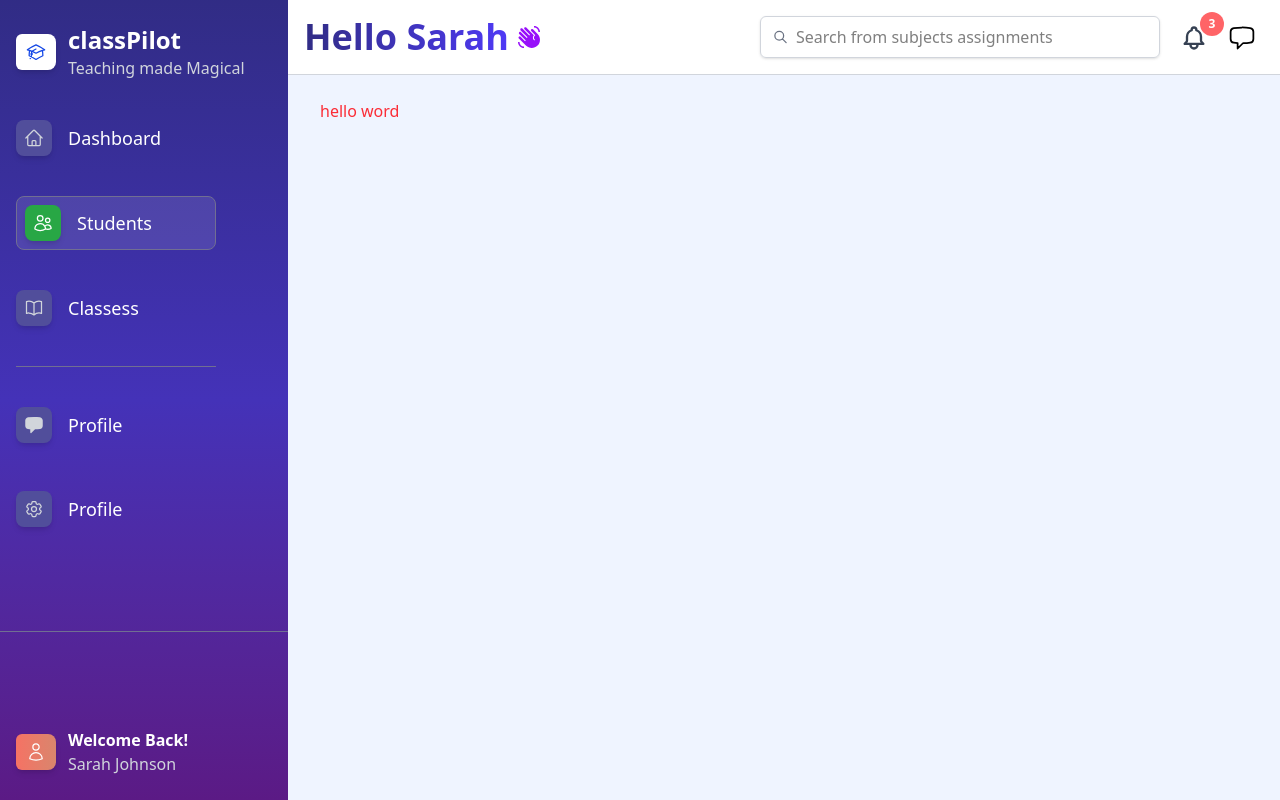
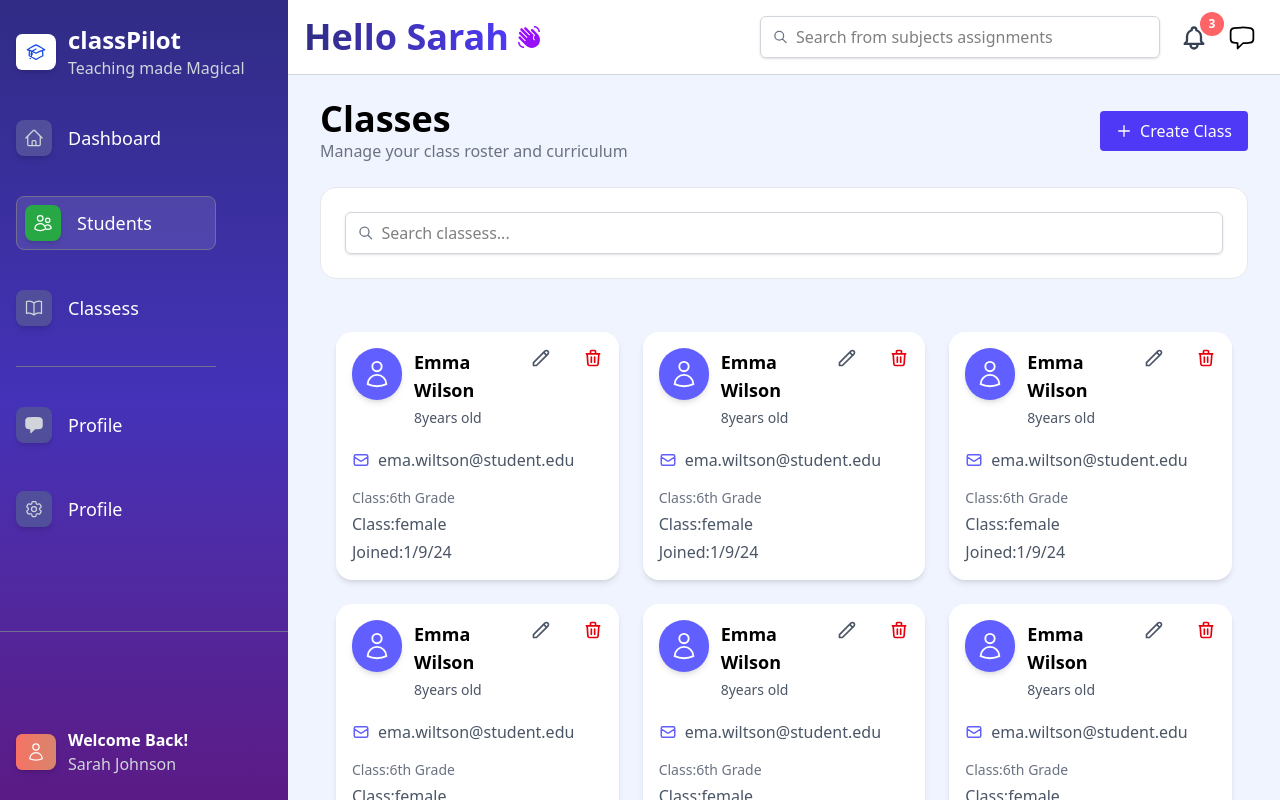
Before and after one commit to shukri-mo/Class_Pilot_Demo, a React (Vite) app: page /students in a window 1280 px wide. Built offline with nearby package versions, Linux system fonts and the light colour scheme.

Commit message:
addedd student  content

```diff
--- a/src/pages/Students.jsx
+++ b/src/pages/Students.jsx
@@ -1,10 +1,124 @@
+import {
+  HiOutlineAcademicCap,
+  HiOutlineBookOpen,
+  HiOutlineCalendar,
+  HiOutlineMail,
+  HiOutlinePencil,
+  HiOutlineTrash,
+  HiOutlineUsers,
+} from "react-icons/hi";
+import AddClass from "../Features/Classess/AddClass";
+import { HiOutlineUser } from "react-icons/hi2";
+function Classes() {
+  // const classes = [
+  //   { id: 1, name: "3RD Grade Mathematics" },
+  //   { id: 2, name: "Science 201" },
+  //   { id: 3, name: "physics 201" },
+  //   { id: 4, name: "chemistry 201" },
+  // ];
 
-function Students() {
+  const students = [
+    {
+      name: "Emma Wilson",
+      age: "8years old",
+      email: "ema.wiltson@student.edu",
+      gender: "female",
+      joined: "1/9/24",
+      class: "6th Grade",
+    },
+    {
+      name: "Emma Wilson",
+      age: "8years old",
+      email: "ema.wiltson@student.edu",
+      gender: "female",
+      joined: "1/9/24",
+      class: "6th Grade",
+    },
+    {
+      name: "Emma Wilson",
+      age: "8years old",
+      email: "ema.wiltson@student.edu",
+      gender: "female",
+      joined: "1/9/24",
+      class: "6th Grade",
+    },
+    {
+      name: "Emma Wilson",
+      age: "8years old",
+      email: "ema.wiltson@student.edu",
+      gender: "female",
+      joined: "1/9/24",
+      class: "6th Grade",
+    },
+    {
+      name: "Emma Wilson",
+      age: "8years old",
+      email: "ema.wiltson@student.edu",
+      gender: "female",
+      joined: "1/9/24",
+      class: "6th Grade",
+    },
+    {
+      name: "Emma Wilson",
+      age: "8years old",
+      email: "ema.wiltson@student.edu",
+      gender: "female",
+      joined: "1/9/24",
+      class: "6th Grade",
+    },
+  ];
+
   return (
-    <div>
-      <h1 className='text-red-500'>hello word  </h1>
-    </div>
-  )
+    <>
+      <AddClass />
+
+      <ul className="grid grid-cols-1 sm:grid-cols-2 md:grid-cols-3 gap-6 m-4">
+        {students.map((st) => (
+          <li
+            key={st.id}
+            className="bg-white rounded-2xl shadow-md p-4 flex flex-col gap-3"
+          >
+            {/* Top row: icon + title + edit/delete */}
+            <div className="flex items-start justify-between">
+              {/* Left side: Icon and info */}
+              <div className="flex gap-3">
+                <div className="w-13 h-13 rounded-full bg-indigo-500 flex items-center justify-center shadow-md">
+                  <HiOutlineUser className="text-white" size={30} />
+                </div>
+
+                <div className="space-y-1">
+                  <h1 className="text-lg font-semibold ">{st.name}</h1>
+
+                  <div className="flex items-center gap-1 text-sm text-gray-600">
+                    <span>{st.age} </span>
+                  </div>
+                </div>
+              </div>
+
+              <div className="flex gap-8 text-gray-600 hover:cursor-pointer">
+                <HiOutlinePencil className="hover:text-blue-600" size={20} />
+                <HiOutlineTrash className="text-red-600" size={20} />
+              </div>
+            </div>
+
+            <div className=" text-gray-600 space-y-1 mt-2">
+<div className="flex items-center gap-2 text-gray-600">
+  <HiOutlineMail className="text-indigo-500" size={18} />
+  <span>{st.email}</span>
+</div>
+              <div className="flex justify-between mt-4">
+                <div className="flex items-center gap-1 text-sm text-gray-500">
+                  <p>Class:{st.class}</p>
+                </div>
+              </div>
+              <p>Class:{st.gender}</p>
+              <p>Joined:{st.joined}</p>
+            </div>
+          </li>
+        ))}
+      </ul>
+    </>
+  );
 }
 
-export default Students
+export default Classes;
```
